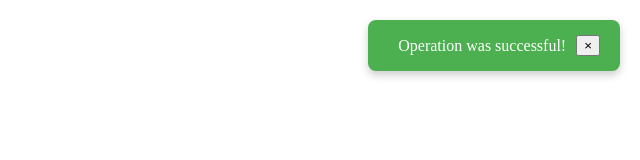
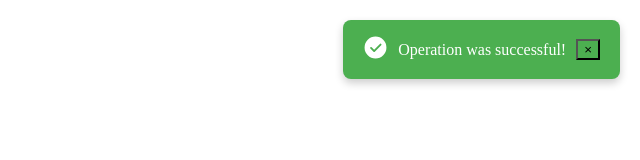
Before and after one commit to phiCorp/neo, a plain HTML site: page src/pulse/index.html in a window 1280 px wide. Shown: the whole page, without its empty margins (640-1280 px from the left). Drawn offline with Linux system fonts and the light colour scheme.

Commit message:
v1.3.4 * change some css in alert

```diff
--- a/src/pulse/index.html
+++ b/src/pulse/index.html
@@ -147,6 +147,17 @@
                 background-color: #2196f3;
                 color: white;
             }
+            .pulse-icon svg{
+              width:25px;
+              height:25px
+              color:white;
+            }
+            .pulse-close{
+              outline:0;
+              background-color:transparent;
+              font-size:20px
+              border:none;
+            }
         `;
 
       const styleSheet = document.createElement('style');
@@ -159,7 +170,7 @@
     static getAnimatedIcon(type) {
       const icons = {
         success: `
-               <svg viewBox="0 0 1024 1024" xmlns="http://www.w3.org/2000/svg"><path fill="#000000" d="M512 64a448 448 0 1 1 0 896 448 448 0 0 1 0-896zm-55.808 536.384-99.52-99.584a38.4 38.4 0 1 0-54.336 54.336l126.72 126.72a38.272 38.272 0 0 0 54.336 0l262.4-262.464a38.4 38.4 0 1 0-54.272-54.336L456.192 600.384z"/></svg>
+               <svg viewBox="0 0 1024 1024" xmlns="http://www.w3.org/2000/svg"><path fill="#fff" d="M512 64a448 448 0 1 1 0 896 448 448 0 0 1 0-896zm-55.808 536.384-99.52-99.584a38.4 38.4 0 1 0-54.336 54.336l126.72 126.72a38.272 38.272 0 0 0 54.336 0l262.4-262.464a38.4 38.4 0 1 0-54.272-54.336L456.192 600.384z"/></svg>
             `,
         error: `
                 <svg xmlns="http://www.w3.org/2000/svg" viewBox="0 0 24 24" class="icon icon-error">
```
